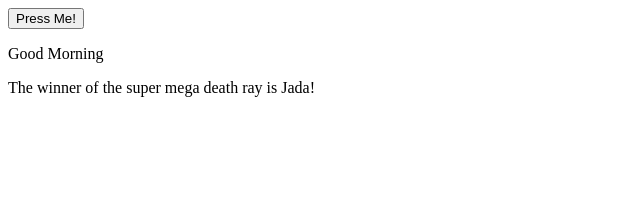
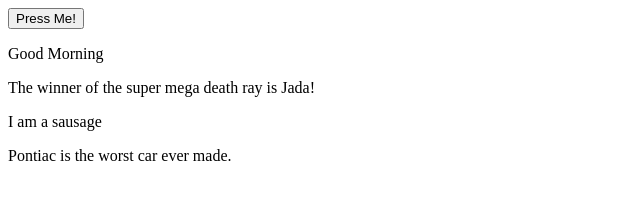
Before and after one commit to dborrego909/js-scratchsheet-1, a plain HTML site: page index.html in a window 1280 px wide. Shown: the whole page, without its empty margins (0-640 px from the left). Drawn offline with Linux system fonts and the light colour scheme.

Commit message:
Following along TOP excercise for function

```diff
--- a/index.html
+++ b/index.html
@@ -9,6 +9,8 @@
         <div id="hello"></div>
         <p id="demo"></p>
         <div id="demo2"></div>
+        <p id="demo3"></p>
+        <p id="demo4"></p>
         <section in="section"></section>
         <script src ="main.js"></script>
     </body>
--- a/main.js
+++ b/main.js
@@ -86,3 +86,14 @@ console.log(randomName)
 document.getElementById("demo2").innerHTML = ` The winner of the super mega death ray is ${randomName}!`;
 
 // section.appendChild(para);
+
+const myText = "I am a string";
+const newString = myText.replace("string", "sausage");
+
+document.getElementById("demo3").innerHTML = newString;
+
+cars = ["Volvo", "BMW", "Pontiac", "Toyota"];
+
+const randomCar = cars[Math.floor(Math.random() * cars.length)];
+
+document.getElementById("demo4").innerHTML = `${randomCar} is the worst car ever made.`
```
